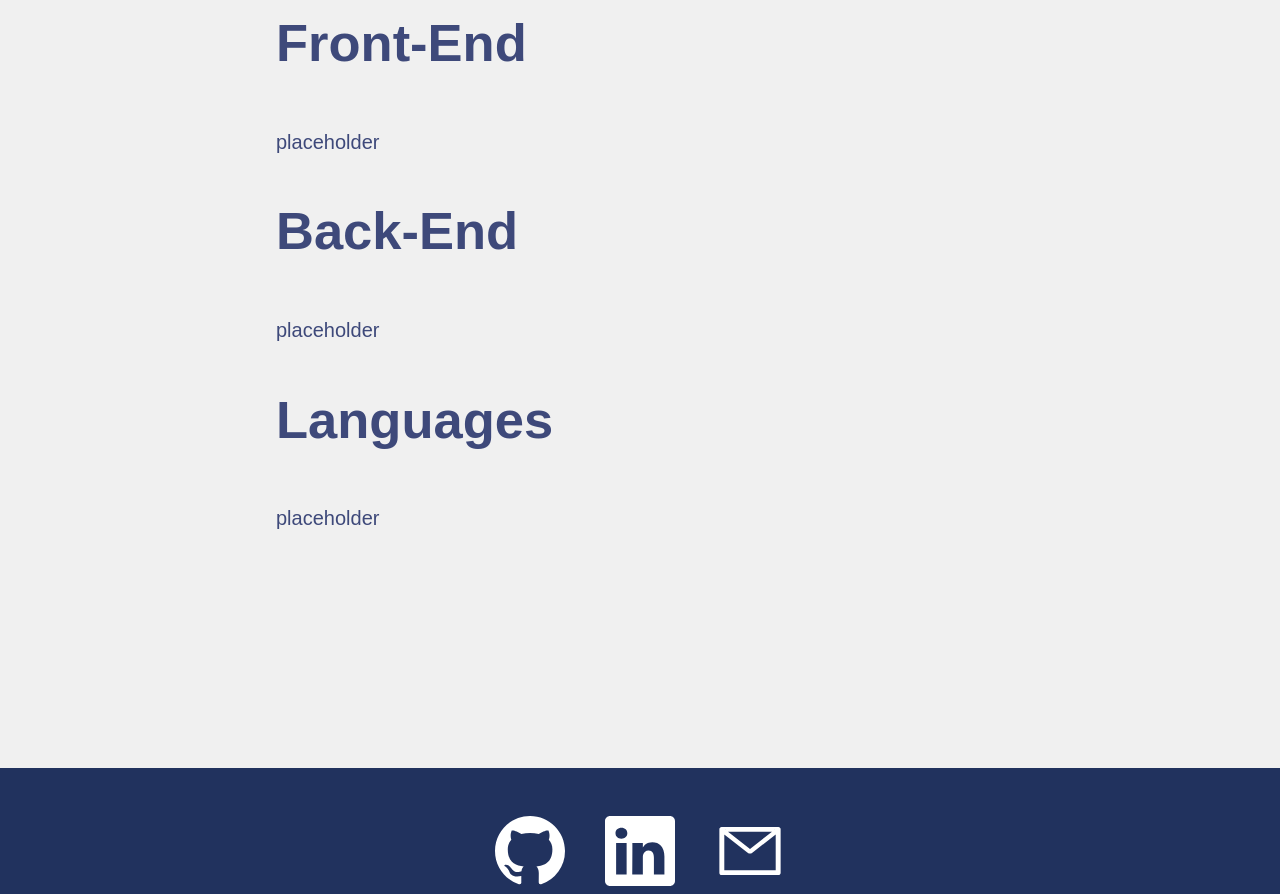
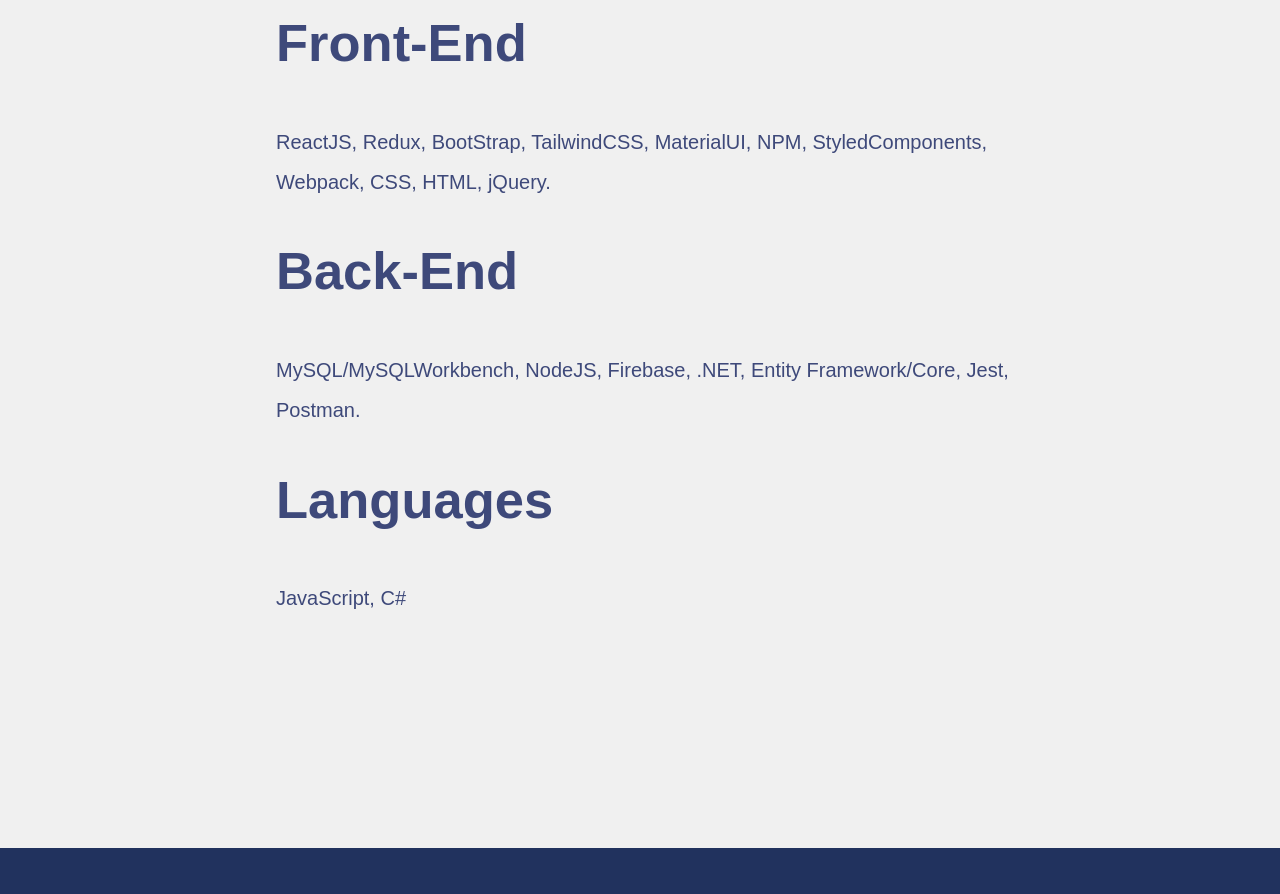
Before and after one commit to wowgr8/personal-portfolio, a React (Create React App) app: page / in a window 1280 px wide. Shown: the part 1040-1934 px from the top of the page. Built offline with nearby package versions, Linux system fonts and the light colour scheme.

Commit message:
add skills

```diff
--- a/src/pages/Home.js
+++ b/src/pages/Home.js
@@ -20,15 +20,15 @@
         <ol className='list'>
           <li className='item'>
             <h2>Front-End</h2>
-            <span> placeholder</span>
+            <span> ReactJS, Redux, BootStrap, TailwindCSS, MaterialUI, NPM, StyledComponents, Webpack, CSS, HTML, jQuery.</span>
           </li>
           <li className='item'>
             <h2>Back-End</h2>
-            <span> placeholder</span>
+            <span> MySQL/MySQLWorkbench, NodeJS, Firebase, .NET, Entity Framework/Core, Jest, Postman.</span>
           </li>
           <li className='item'>
             <h2>Languages</h2>
-            <span> placeholder</span>
+            <span> JavaScript, C#</span>
           </li>
         </ol>
       </div>
```
